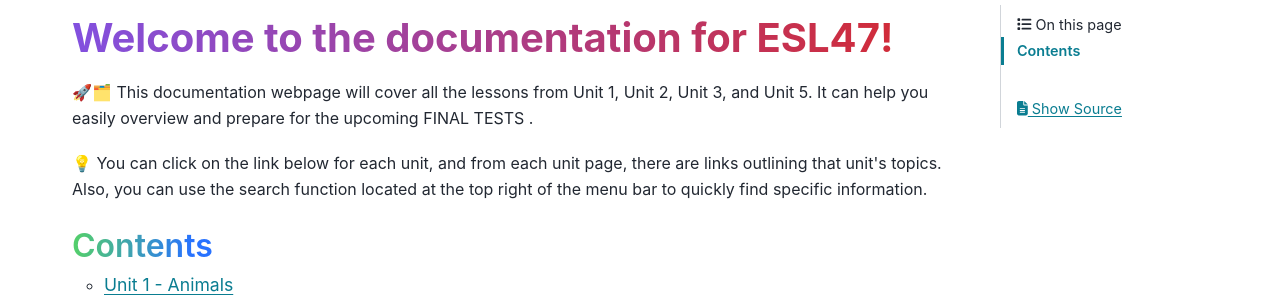
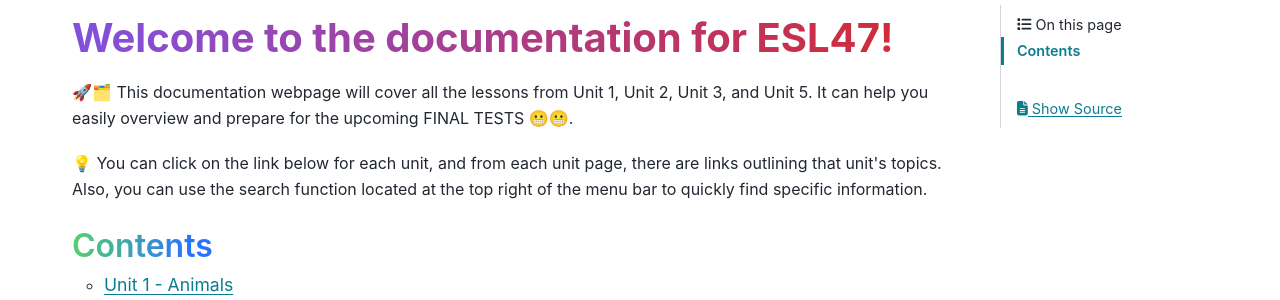
Before and after one commit to vpa24/ESL-47---Intermediate-Low-Integrated-Reading-Writing, a Sphinx documentation site: the page built from docs/source/index.rst, in a window 1280 px wide and 900 px high. Shown: the part 155-455 px from the top of the window. Built offline with Sphinx 7.4.7 and the PyData theme 0.15.4, drawn with Linux system fonts in a browser that asks for light colours; some web fonts are replaced.

```diff
--- a/docs/source/index.rst
+++ b/docs/source/index.rst
@@ -4,7 +4,7 @@ Welcome to the documentation for ESL47!
 
 .. raw:: html
 
-   <p>🚀🗂️ This documentation webpage will cover all the lessons from Unit 1, Unit 2, Unit 3, and Unit 5. It can help you easily overview and prepare for the upcoming FINAL TESTS .</p>
+   <p>🚀🗂️ This documentation webpage will cover all the lessons from Unit 1, Unit 2, Unit 3, and Unit 5. It can help you easily overview and prepare for the upcoming FINAL TESTS 😬😬.</p>
    <p>💡 You can click on the link below for each unit, and from each unit page, there are links outlining that unit's topics. Also, you can use the search function located at the top right of the menu bar to quickly find specific information.</p>
 
 
```
